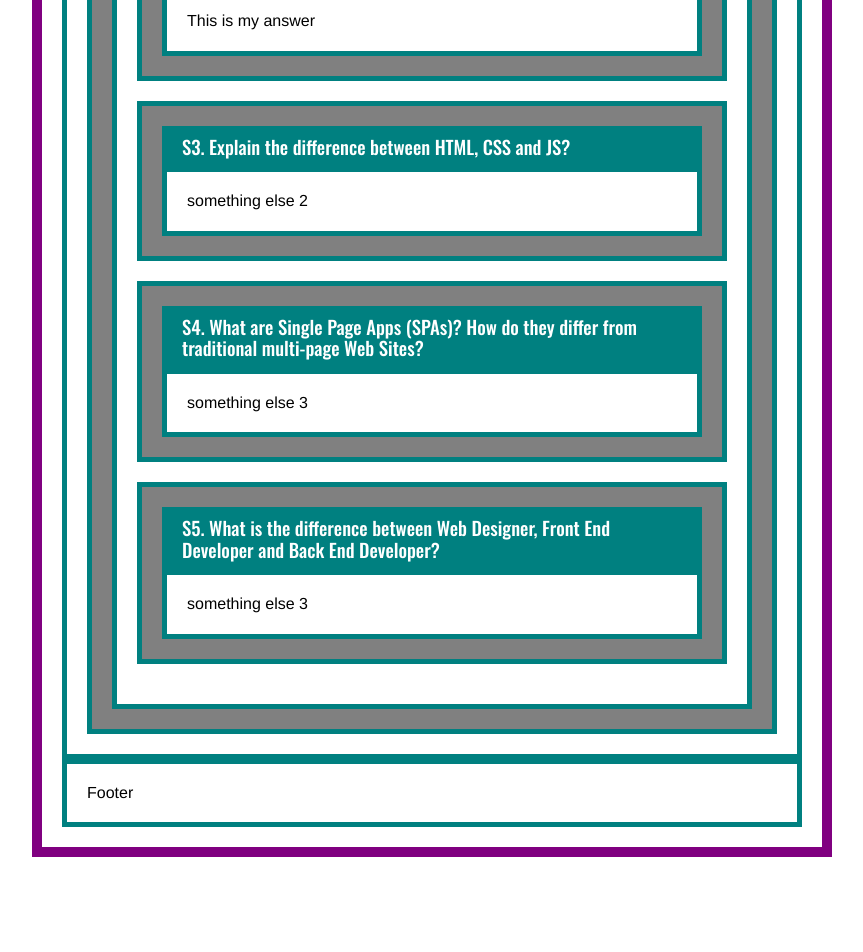
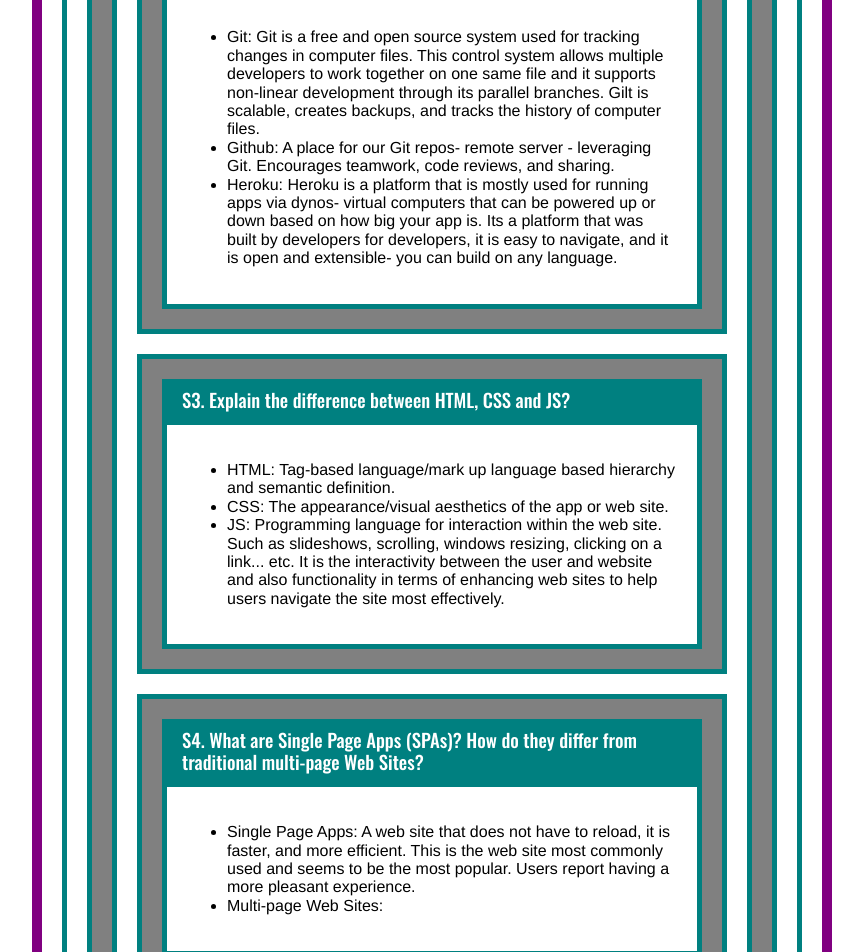
Before and after one commit to vartunduaga22/Web-1-Artunduaga-Valentina-Final, a React (Create React App) app: page /homework in a window 1280 px wide. Shown: the part 780-1732 px from the top of the page, without its empty margins (208-1071 px from the left). Before the commit the page ends 1637 px from the top, so only its background shows below. Built offline with nearby package versions, Linux system fonts and the light colour scheme.

Commit message:
Updating Homework

```diff
--- a/src/React/Homework/Essays/Essays.jsx
+++ b/src/React/Homework/Essays/Essays.jsx
@@ -8,16 +8,27 @@
         <EssaysStyled>
             <h2>Essays</h2>
             <Essay q='​​S2. What is the difference between Git, Github and Heroku?'>
-                This is my answer
+                <ul>
+                    <li> Git: Git is a free and open source system used for tracking changes in computer files. This control system allows multiple developers to work together on one same file and it supports non-linear development through its parallel branches. Gilt is scalable, creates backups, and tracks the history of computer files.</li>
+                    <li>Github: A place for our Git repos- remote server - leveraging Git. Encourages teamwork, code reviews, and sharing.</li>
+                    <li>Heroku: Heroku is a platform that is mostly used for running apps via dynos- virtual computers that can be powered up or down based on how big your app is. Its a platform that was built by developers for developers, it is easy to navigate, and it is open and extensible- you can build on any language.</li>
+                </ul>
             </Essay>
             <Essay q='S3. Explain the difference between HTML, CSS and JS?'>
-                something else 2
+                <ul>
+                    <li> HTML: Tag-based language/mark up language based hierarchy and semantic definition. </li>
+                    <li>CSS: The appearance/visual aesthetics of the app or web site.</li>
+                    <li>JS: Programming language for interaction within the web site. Such as slideshows, scrolling, windows resizing, clicking on a link... etc. It is the interactivity between the user and website and also functionality in terms of enhancing web sites to help users navigate the site most effectively.</li>
+                    </ul>
             </Essay>
             <Essay q='S4. What are Single Page Apps (SPAs)? How do they differ from traditional multi-page Web Sites?'>
-                something else 3
+                <ul>
+                    <li> Single Page Apps: A web site that does not have to reload, it is faster, and more efficient. This is the web site most commonly used and seems to be the most popular. Users report having a more pleasant experience. </li>
+                    <li>Multi-page Web Sites: </li>
+                </ul>
             </Essay>
             <Essay q='S5. What is the difference between Web Designer, Front End Developer and Back End Developer?'>
-                something else 3
+                Write your answer here
             </Essay>
         </EssaysStyled>
     )
```
